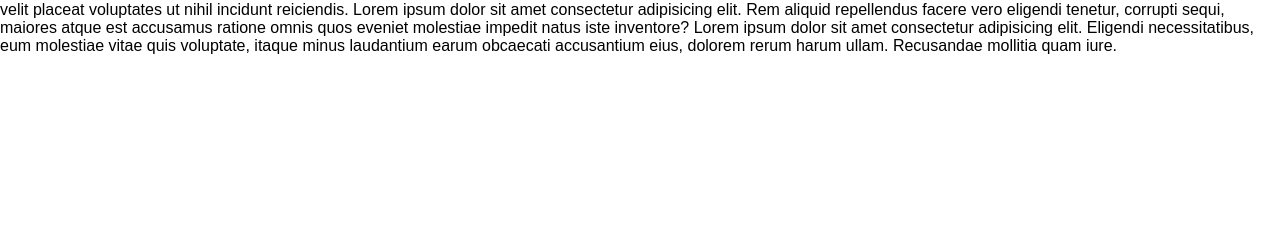
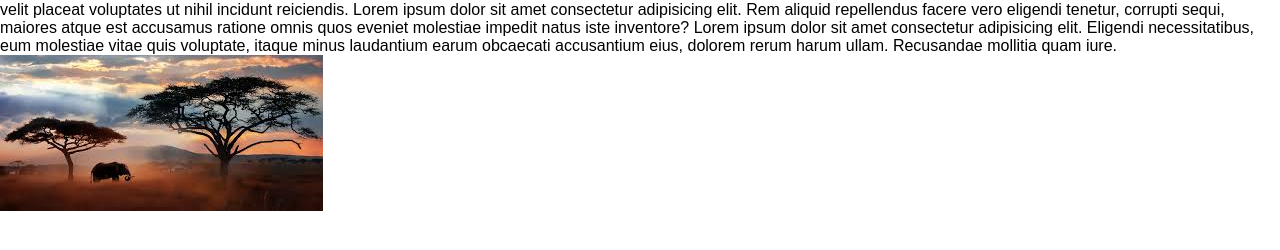
Before and after one commit to Kelvinpc/web-personal, a plain HTML site: page index.html in a window 1280 px wide. Shown: the part 54-304 px from the top of the page. Drawn offline with Linux system fonts and the light colour scheme.

Commit message:
Imagen mostrada en html

```diff
--- a/index.html
+++ b/index.html
@@ -17,6 +17,8 @@
 
   </p>
 
+  <img src="./images/images.jpg" alt="foto"
+
   <script src =./js/funciones.js></script>
 
   <script>
```
